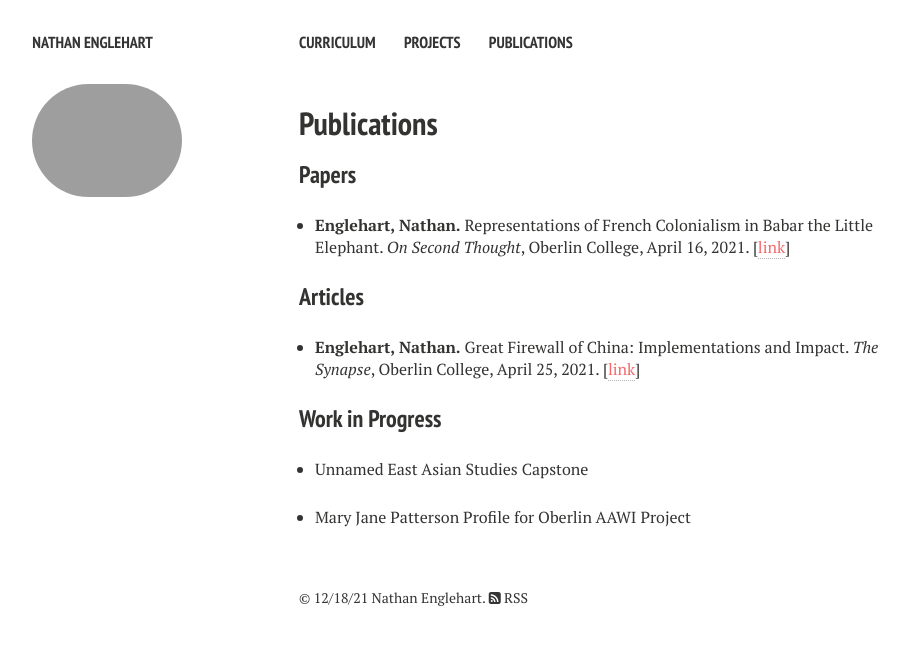
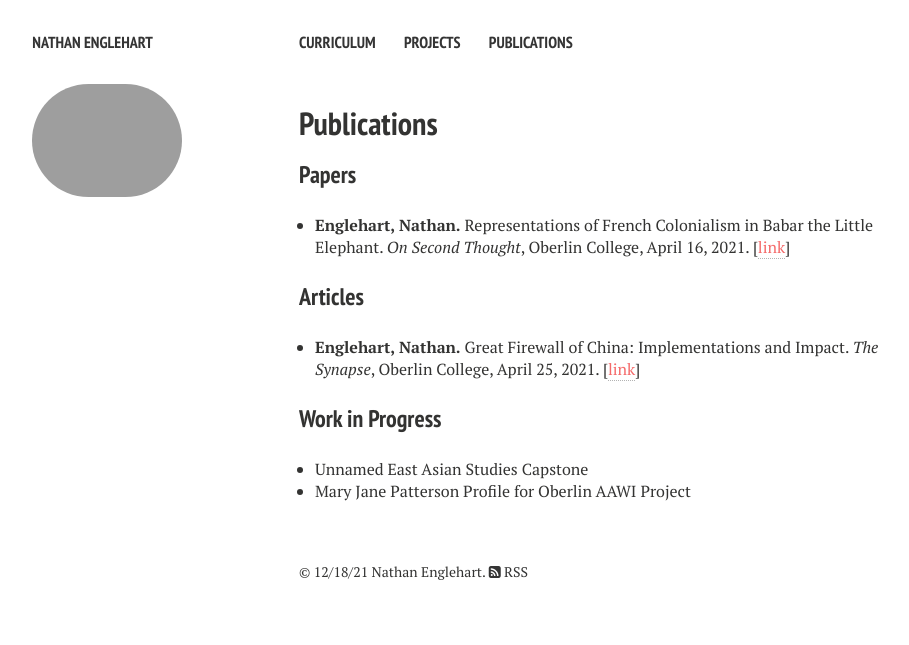
Before and after one commit to nathanenglehart/nathanenglehart.github.io, a Jekyll site: the page built from publications.md, in a window 1280 px wide. Shown: the top 645 px of the page, without its empty margins (21-930 px from the left). Built offline with Jekyll 4.4.1, drawn with Linux system fonts in a browser that asks for light colours; nearby versions of some CDN libraries.

Commit message:
Update publications.html

```diff
--- a/_layouts/publications.html
+++ b/_layouts/publications.html
@@ -91,7 +91,7 @@ div.bibtex pre { font-size: 75%; overflow: auto;  width: 100%; padding: 0em 0em;
 	</ul>
 	<h3>Work in Progress</h3>
 	<ul style="padding-left: 1em !important;">
-		<li><p>Unnamed East Asian Studies Capstone</p></li>
+		<li><p style="margin-bottom: 0 !important;">Unnamed East Asian Studies Capstone</p></li>
 		<li><p>Mary Jane Patterson Profile for Oberlin AAWI Project</p></li>
 	</ul>
     </div><!-- /.article-wrap -->
```
